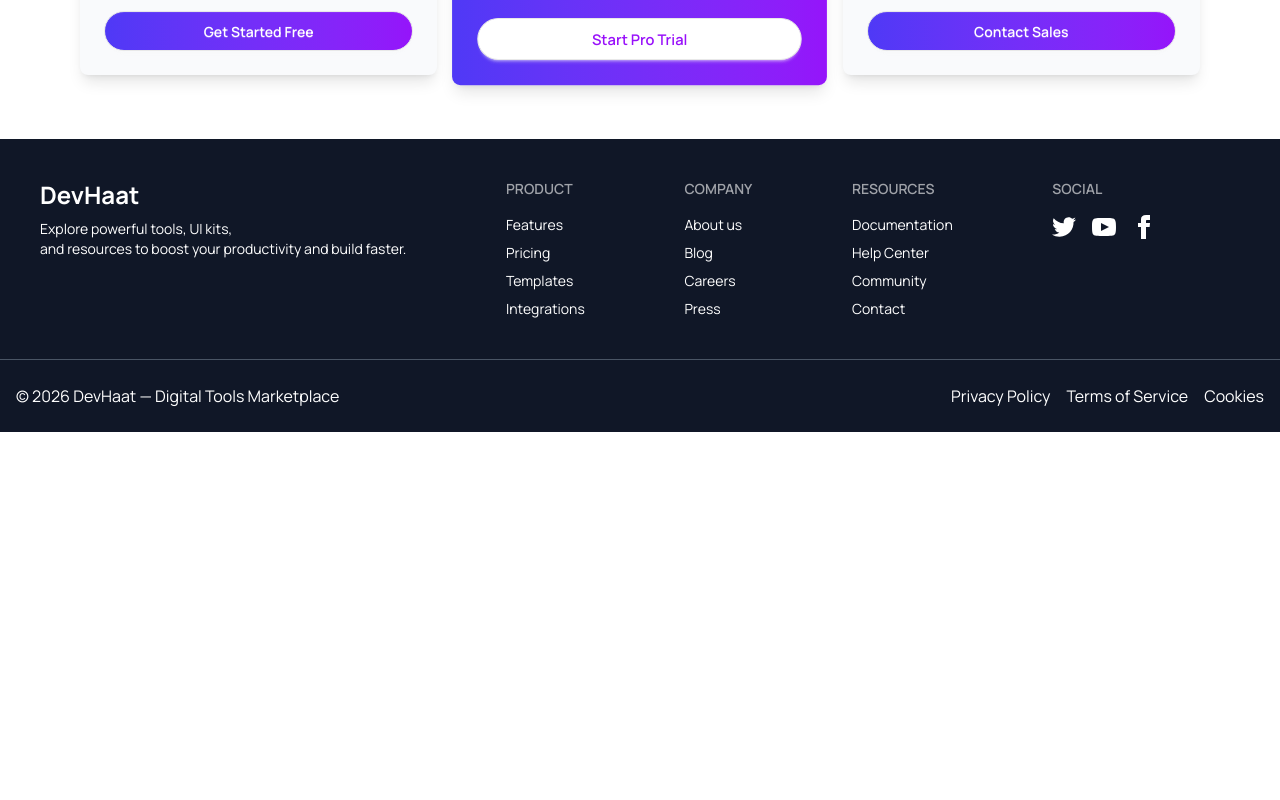
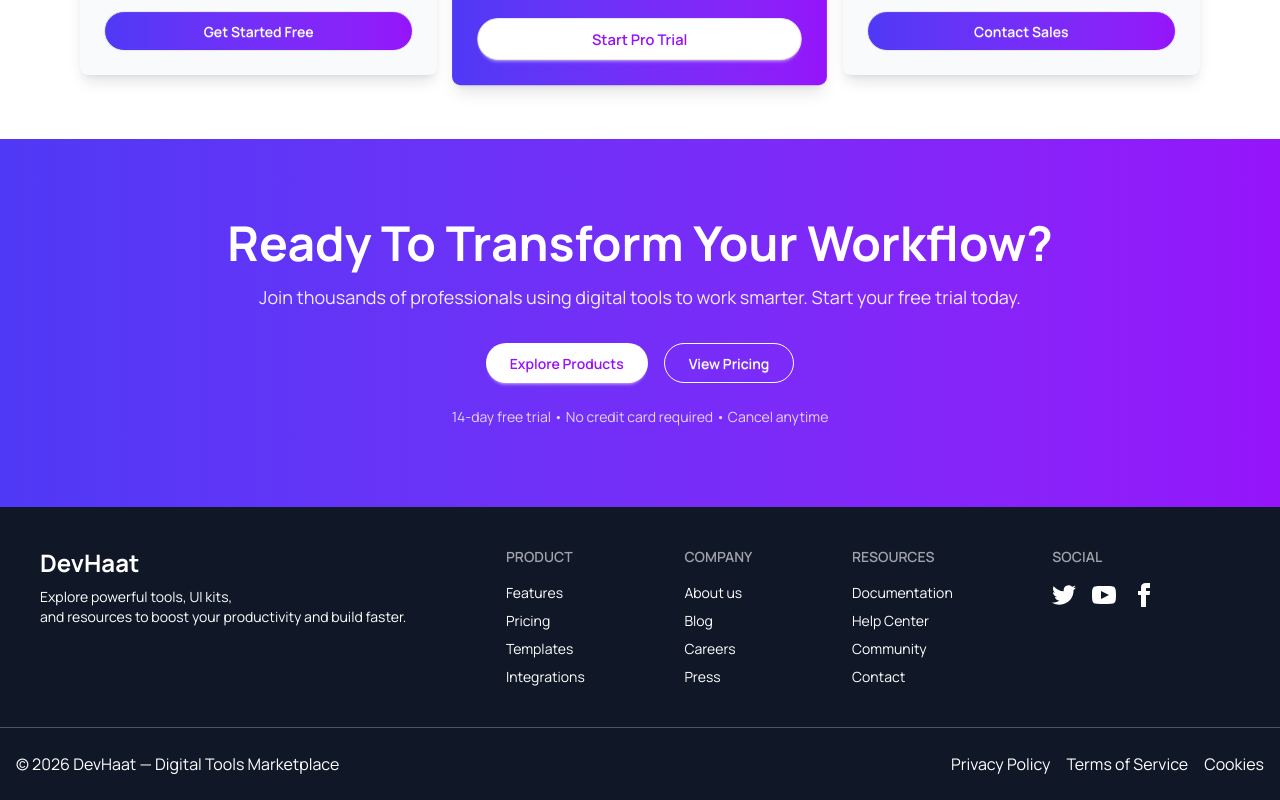
Before and after one commit to soheldev-codes/DevHaat, a React (Vite) app: page / in a window 1280 px wide. Shown: the part 3375-4175 px from the top of the page. Before the commit the page ends 3807 px from the top, so only its background shows below. Built offline with nearby package versions, Linux system fonts and the light colour scheme.

Commit message:
CTA Section done

```diff
--- /dev/null
+++ b/src/Components/CTASection/CTASection.jsx
@@ -0,0 +1,34 @@
+import React from "react";
+
+const CTASection = () => {
+  return (
+    <section className="py-20 bg-gradient-to-r from-[#4f39f6] to-[#9514fa] text-white text-center">
+      <div className=" mx-auto px-4">
+        <h2 className="text-4xl md:text-5xl font-bold mb-4">
+          Ready To Transform Your Workflow?
+        </h2>
+
+        <p className="text-lg opacity-90 mb-8">
+          Join thousands of professionals using digital tools to work smarter.
+          Start your free trial today.
+        </p>
+
+        <div className="flex flex-col sm:flex-row justify-center gap-4 mb-6">
+          <button className="btn bg-white text-purple-600 border-none rounded-full px-6 hover:scale-105 transition">
+            Explore Products
+          </button>
+
+          <button className="btn btn-outline border-white text-white rounded-full px-6 hover:bg-white hover:text-purple-600 transition">
+            View Pricing
+          </button>
+        </div>
+
+        <p className="text-sm opacity-80">
+          14-day free trial • No credit card required • Cancel anytime
+        </p>
+      </div>
+    </section>
+  );
+};
+
+export default CTASection;
--- a/src/Pages/Home.jsx
+++ b/src/Pages/Home.jsx
@@ -7,6 +7,7 @@ import Products from "../Components/Products/Products";
 import GetStarted from "../Components/GetStarted/GetStarted";
 import PricingSection from "../Components/PricingSection/PricingSection";
 import toast from "react-hot-toast";
+import CTASection from "../Components/CTASection/CTASection";
 
 const Home = () => {
   const [view, setView] = useState("products");
@@ -45,6 +46,7 @@ const Home = () => {
       />
       <GetStarted />
       <PricingSection />
+      <CTASection />
       <Footer />
     </>
   );
```
